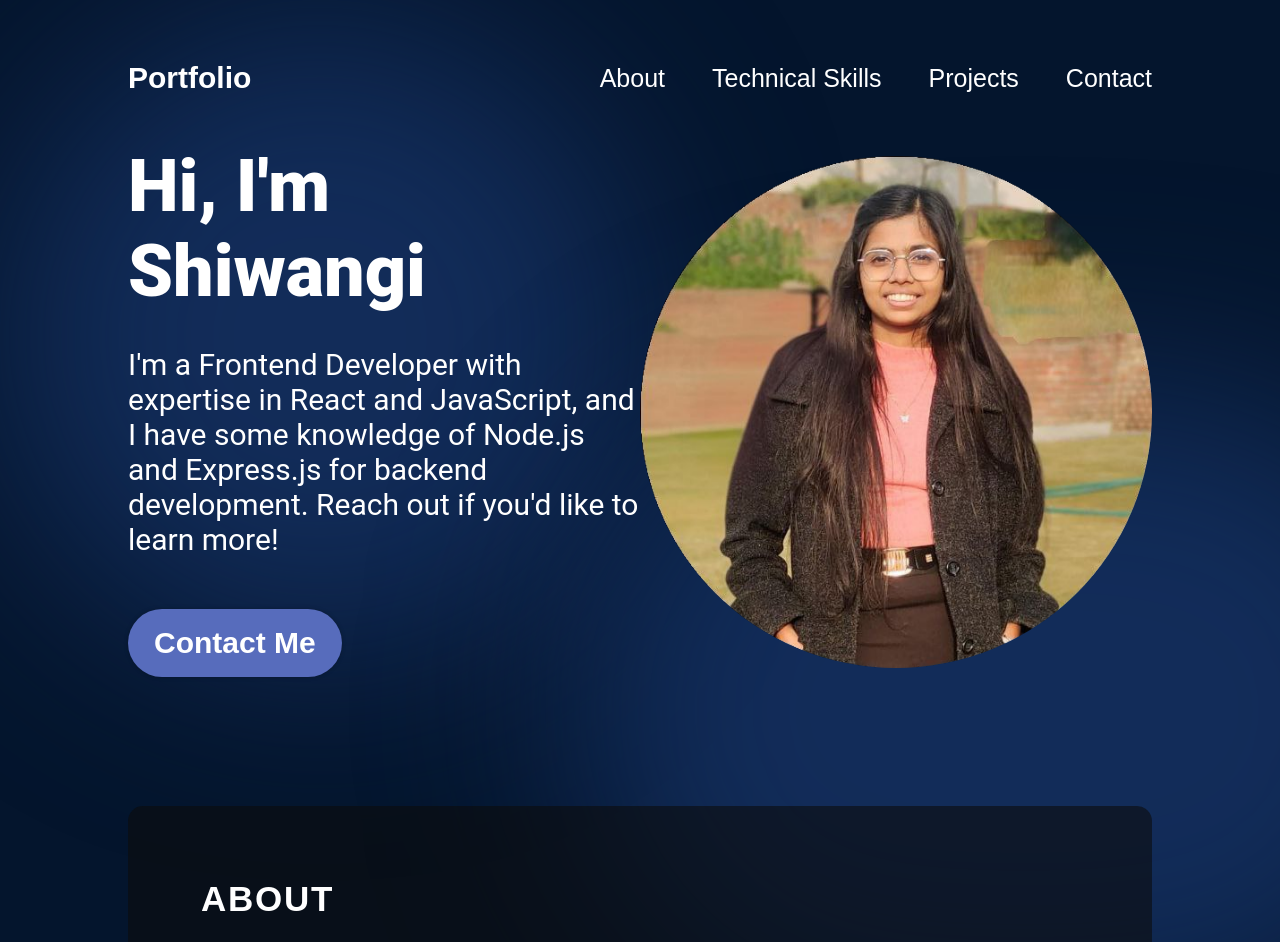
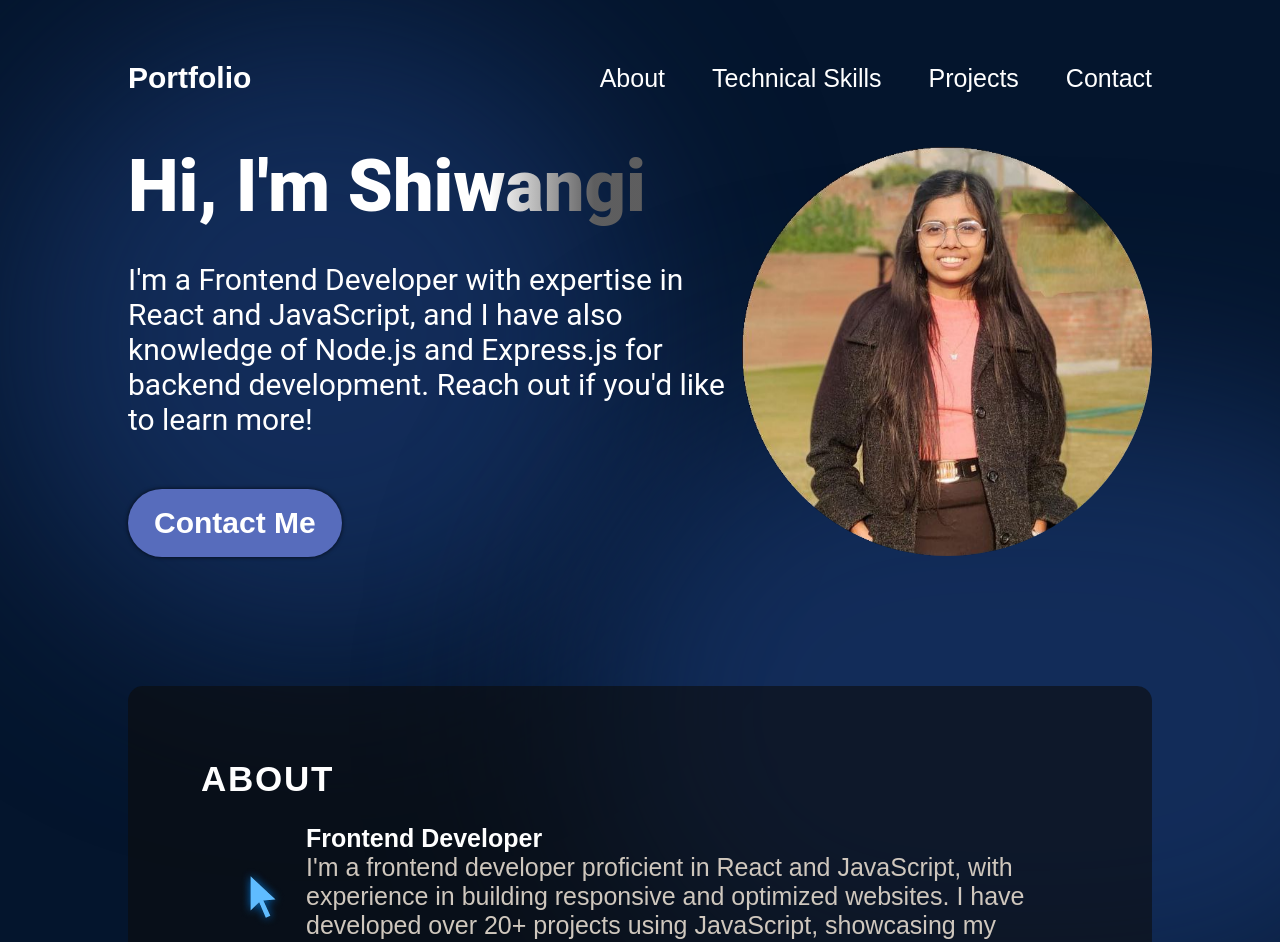
Before and after one commit to Sh1wang1/portfolio, a React (Vite) app: page / in a window 1280 px wide. Shown: the top 942 px of the page. Built offline with nearby package versions, Linux system fonts and the light colour scheme; the HTML template or start-up script is replaced by a standard one.

Commit message:
new project added

```diff
--- a/src/components/About/About.module.css
+++ b/src/components/About/About.module.css
@@ -51,6 +51,7 @@
   background-size: 0 100%;
   background-repeat: no-repeat;
   transition: 0.4s;
+  gap:10px;
 }
 
 .aboutItem:hover {
@@ -60,10 +61,12 @@
 .aboutItem h3 {
   font-size: 25px;
   font-weight: 600;
+  color:rgb(255, 255, 255)
 }
 
 .aboutItem p {
   font-size: 25px;
+  color: rgb(207, 199, 189);
 }
 
 @media screen and (max-width: 830px) {
@@ -81,7 +84,7 @@
     display: none;
   }
 
-  .aboutItems {
+   .aboutItems {
     margin-top: 29px;
   }
 
--- a/src/components/Experience/Experience.module.css
+++ b/src/components/Experience/Experience.module.css
@@ -23,7 +23,7 @@
 }
 
 .skills {
-  width: 45%;
+  width: 80%;
   display: flex;
   flex-wrap: wrap;
   gap: 37px;
@@ -56,7 +56,7 @@
   font-weight: 500;
 }
 
-.history {
+/* .history {
   width: 45%;
   display: flex;
   flex-direction: column;
@@ -98,7 +98,7 @@
   font-size: 25px;
   list-style-type: disc;
   margin-left: 17px;
-}
+} */
 
 @media screen and (max-width: 830px) {
   .content {
@@ -113,8 +113,8 @@
     justify-content: center;
   }
 
-  .history {
+  /* .history {
     width: 100%;
     gap: 9px;
-  }
+  } */
 }
--- a/src/components/Hero/Hero.jsx
+++ b/src/components/Hero/Hero.jsx
@@ -10,7 +10,7 @@ export const Hero = () => {
         <h1 className={styles.title}>Hi, I'm Shiwangi</h1>
         <p className={styles.description}>
         I'm a Frontend Developer with expertise in React and JavaScript,
-        and I have some knowledge of Node.js and Express.js for backend development. Reach out if you'd like to learn more!
+        and I have also knowledge of Node.js and Express.js for backend development. Reach out if you'd like to learn more!
         </p>
         <a href="mailto:shiwangiverma2003@email.com" className={styles.contactBtn}>
           Contact Me
--- a/src/components/Hero/Hero.module.css
+++ b/src/components/Hero/Hero.module.css
@@ -26,10 +26,10 @@
   font-family: var(--font-roboto);
   background: linear-gradient(
     90deg,
-    rgba(255, 255, 255, 1) 70%,
-    rgba(255, 255, 255, 0) 120%
+    rgb(255, 255, 255) 70%,
+    rgba(95, 95, 95, 0.986) 90%
   );
-  -webkit-text-fill-color: transparent;
+   -webkit-text-fill-color: transparent;
   -webkit-background-clip: text;
 }
 
@@ -47,11 +47,11 @@
   font-size: 30px;
   font-weight: 600;
   padding: 17px 26px;
-  box-shadow: 0 0 4px 0 rgba(0, 0, 0, 0.25);
+  box-shadow: 0 0 4px 0 rgba(0, 0, 0, 0.767);
 }
 
 .heroImg {
-  width: 50%;
+  width: 40%;
   z-index: 1;
   border-radius: 50%;
   animation-name: floating;
--- a/src/components/Navbar/Navbar.module.css
+++ b/src/components/Navbar/Navbar.module.css
@@ -47,7 +47,7 @@
   .menu {
     position: absolute;
     right: 0;
-    margin-right: 10%;
+    margin-right: 0%;
     flex-direction: column;
     align-items: flex-end;
     gap: 11px;
@@ -55,7 +55,7 @@
   }
 
   .menuBtn {
-    display: block;
+    display:block;
     cursor: pointer;
   }
 
--- a/src/index.css
+++ b/src/index.css
@@ -3,6 +3,7 @@
     margin: 0;
     padding: 0;
     font-family: "Outfit", Arial, Helvetica, sans-serif;
+
   }
 
   html {
```
